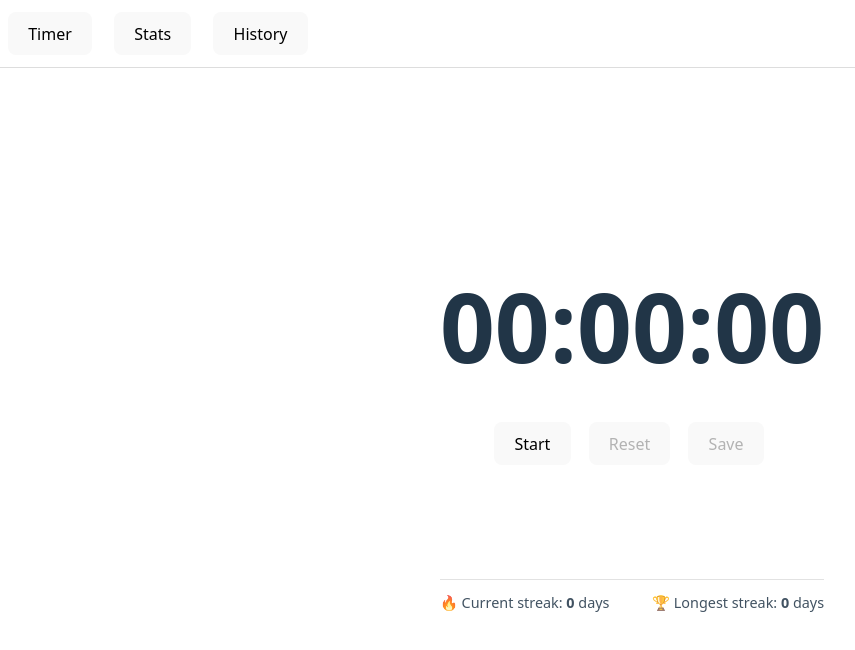
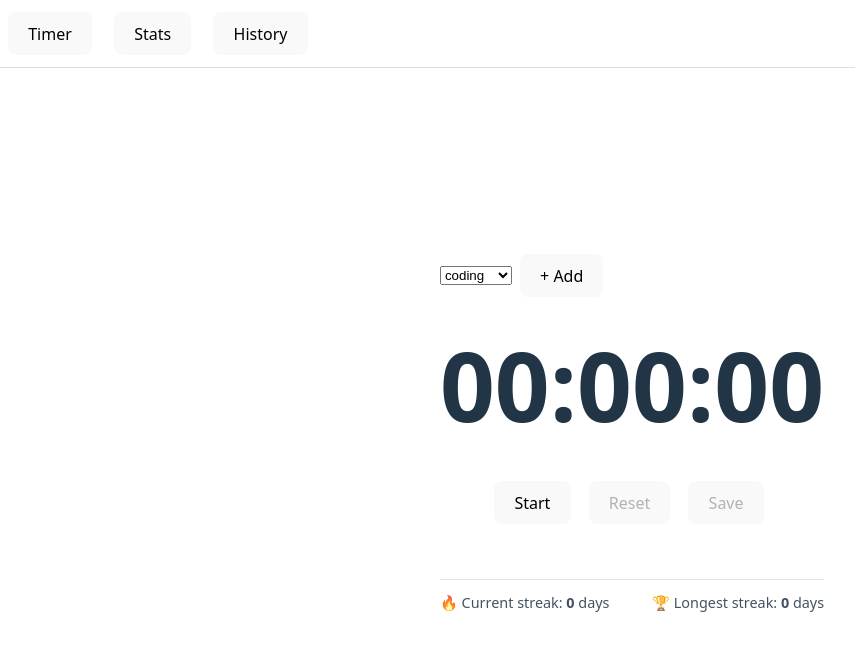
Before and after one commit to BusraKahraman/study-tracker, a React (Vite) app: page / in a window 1280 px wide. Shown: the top 650 px of the page, without its empty margins (8-863 px from the left). Built offline with nearby package versions, Linux system fonts and the light colour scheme.

Commit message:
Add sessions

```diff
--- a/src/App.jsx
+++ b/src/App.jsx
@@ -4,6 +4,7 @@ import History from './components/History';
 import useStudyData from './hooks/useStudyData';
 import { useEffect, useState } from 'react';
 import { getStreakInfo } from './utils/date';
+import useSessions from './hooks/useSessions';
 
 export default function App() {
 	const { studyData, addDay, editDay, deleteDay } = useStudyData();
@@ -35,7 +36,14 @@ export default function App() {
 		);
 	});
 
-	const streaks = getStreakInfo(Object.entries(studyData));
+	const { sessions, addSession, deleteSession } = useSessions();
+
+	const streaks = getStreakInfo(
+		Object.entries(studyData).map(([date, sessions]) => [
+			date,
+			Object.values(sessions).reduce((a, b) => a + b, 0),
+		])
+	);
 
 	useEffect(() => {
 		localStorage.setItem('timerSeconds', timerSeconds);
@@ -72,7 +80,7 @@ export default function App() {
 				const elapsed = baseSeconds + Math.floor((now - startTimestamp) / 1000);
 
 				// save yesterday
-				addDay(currentDay, elapsed);
+				addDay(currentDay, elapsed, 'auto');
 
 				// reset for today
 				setBaseSeconds(0);
@@ -137,6 +145,9 @@ export default function App() {
 							setStartTimestamp={setStartTimestamp}
 							onSave={addDay}
 							streaks={streaks}
+							sessions={sessions}
+							onAdd={addSession}
+							onDelete={deleteSession}
 						/>
 					</div>
 				)}
--- a/src/components/Heatmap.jsx
+++ b/src/components/Heatmap.jsx
@@ -24,7 +24,9 @@ export default function Heatmap({ data }) {
 		const key = date.toISOString().slice(0, 10);
 		return {
 			key,
-			seconds: data[key] || 0,
+			seconds: data[key]
+				? Object.values(data[key]).reduce((a, b) => a + b, 0)
+				: 0,
 		};
 	});
 
--- a/src/components/Stats.jsx
+++ b/src/components/Stats.jsx
@@ -20,7 +20,12 @@ import Heatmap from './Heatmap';
 export default function Stats({ data }) {
 	const [activeTab, setActiveTab] = React.useState('today');
 
-	const entries = sortDatesAsc(Object.entries(data));
+	const entries = sortDatesAsc(
+		Object.entries(data).map(([date, sessions]) => [
+			date,
+			Object.values(sessions).reduce((a, b) => a + b, 0),
+		])
+	);
 
 	let today = 0;
 	let week = 0;
--- a/src/components/Timer.jsx
+++ b/src/components/Timer.jsx
@@ -1,4 +1,4 @@
-import { useEffect } from 'react';
+import { useEffect, useState } from 'react';
 import { formatTime } from '../utils/time';
 import { getTodayKey } from '../utils/date';
 import StreakFooter from './StreakFooter';
@@ -14,7 +14,12 @@ export default function Timer({
 	setBaseSeconds,
 	onSave,
 	streaks,
+	sessions,
 }) {
+	const [sessionType, setSessionType] = useState(sessions[0] || '');
+	const [isAddingSession, setIsAddingSession] = useState(false);
+	const [newSession, setNewSession] = useState('');
+
 	const start = () => {
 		if (isRunning) return;
 
@@ -40,8 +45,8 @@ export default function Timer({
 	};
 
 	const save = () => {
-		if (seconds === 0) return;
-		onSave(getTodayKey(), seconds);
+		if (seconds === 0 || !sessionType) return;
+		onSave(getTodayKey(), seconds, sessionType);
 		localStorage.removeItem('startTimestamp');
 		localStorage.setItem('baseSeconds', 0);
 		reset();
@@ -66,6 +71,46 @@ export default function Timer({
 				minHeight: '360px',
 			}}
 		>
+			<div style={{ marginBottom: '16px' }}>
+				{!isAddingSession ? (
+					<div style={{ display: 'flex', gap: '8px', alignItems: 'center' }}>
+						<select
+							value={sessionType}
+							onChange={(e) => setSessionType(e.target.value)}
+						>
+							{sessions.map((s) => (
+								<option key={s} value={s}>
+									{s}
+								</option>
+							))}
+						</select>
+
+						<button onClick={() => setIsAddingSession(true)}>+ Add</button>
+					</div>
+				) : (
+					<div style={{ display: 'flex', gap: '8px' }}>
+						<input
+							value={newSession}
+							onChange={(e) => setNewSession(e.target.value)}
+							placeholder='Session name'
+						/>
+						<button
+							onClick={() => {
+								const name = newSession.trim().toLowerCase();
+								if (!name) return;
+								onAddSession(name);
+								setSessionType(name);
+								setNewSession('');
+								setIsAddingSession(false);
+							}}
+						>
+							Save
+						</button>
+						<button onClick={() => setIsAddingSession(false)}>Cancel</button>
+					</div>
+				)}
+			</div>
+
 			<div
 				style={{
 					fontSize: '6rem',
--- /dev/null
+++ b/src/hooks/useLocalStorage.js
@@ -0,0 +1,20 @@
+import { useState, useEffect } from 'react';
+
+export default function useLocalStorage(key, initialValue) {
+	const [value, setValue] = useState(() => {
+		try {
+			const stored = localStorage.getItem(key);
+			return stored ? JSON.parse(stored) : initialValue;
+		} catch {
+			return initialValue;
+		}
+	});
+
+	useEffect(() => {
+		try {
+			localStorage.setItem(key, JSON.stringify(value));
+		} catch {}
+	}, [key, value]);
+
+	return [value, setValue];
+}
--- /dev/null
+++ b/src/hooks/useSessions.js
@@ -0,0 +1,23 @@
+import { useState, useEffect } from 'react';
+
+export default function useSessions() {
+	const [sessions, setSessions] = useState(() => {
+		const saved = localStorage.getItem('sessions');
+		return saved ? JSON.parse(saved) : ['coding', 'reading', 'exercise'];
+	});
+
+	useEffect(() => {
+		localStorage.setItem('sessions', JSON.stringify(sessions));
+	}, [sessions]);
+
+	const addSession = (name) => {
+		if (!name || sessions.includes(name)) return;
+		setSessions((prev) => [...prev, name]);
+	};
+
+	const deleteSession = (name) => {
+		setSessions((prev) => prev.filter((s) => s !== name));
+	};
+
+	return { sessions, addSession, deleteSession };
+}
--- a/src/hooks/useStudyData.js
+++ b/src/hooks/useStudyData.js
@@ -1,34 +1,43 @@
-import { useEffect, useState } from 'react';
+import useLocalStorage from './useLocalStorage';
 
 export default function useStudyData() {
-	const [studyData, setStudyData] = useState({});
+	const [studyData, setStudyData] = useLocalStorage('studyData', {});
+	const [sessions, setSessions] = useLocalStorage('sessions', ['general']);
 
-	useEffect(() => {
-		const stored = localStorage.getItem('studyData');
-		if (stored) setStudyData(JSON.parse(stored));
-	}, []);
-
-	const persist = (data) => {
-		localStorage.setItem('studyData', JSON.stringify(data));
-		setStudyData(data);
+	const addSession = (session) => {
+		setSessions((prev) => (prev.includes(session) ? prev : [...prev, session]));
 	};
 
-	const addDay = (date, seconds) => {
-		persist({
-			...studyData,
-			[date]: (studyData[date] || 0) + seconds,
+	const addDay = (date, seconds, session) => {
+		if (!session || typeof seconds !== 'number') return;
+
+		addSession(session);
+
+		setStudyData((prev) => {
+			const day = prev[date] || {};
+			return {
+				...prev,
+				[date]: {
+					...day,
+					[session]: (day[session] || 0) + seconds,
+				},
+			};
 		});
 	};
 
-	const editDay = (date, seconds) => {
-		persist({ ...studyData, [date]: seconds });
+	const deleteDay = (date) => {
+		setStudyData((prev) => {
+			const copy = { ...prev };
+			delete copy[date];
+			return copy;
+		});
 	};
 
-	const deleteDay = (date) => {
-		const updated = { ...studyData };
-		delete updated[date];
-		persist(updated);
+	return {
+		studyData,
+		sessions,
+		addSession,
+		addDay,
+		deleteDay,
 	};
-
-	return { studyData, addDay, editDay, deleteDay };
 }
```
